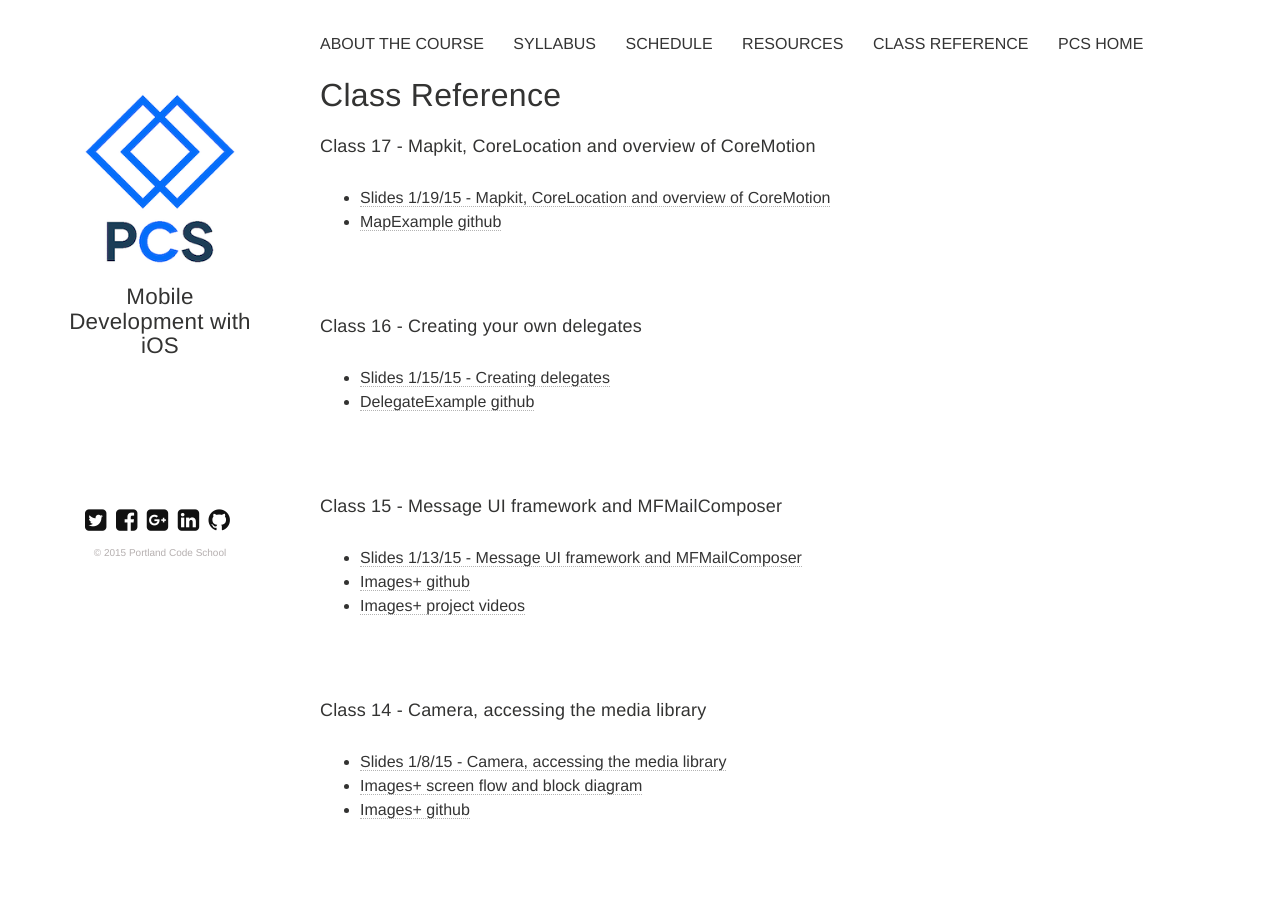
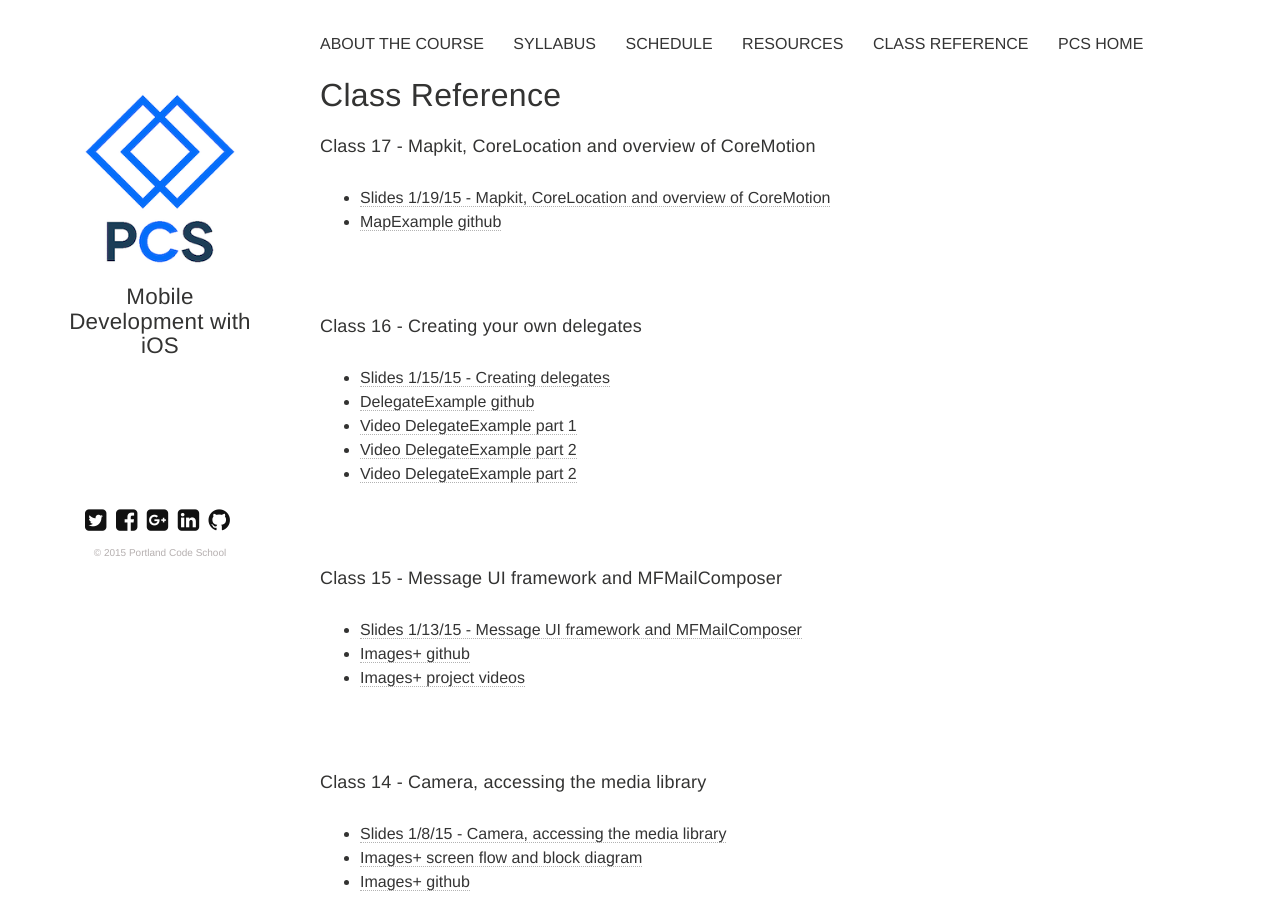
Before and after one commit to portlandcodeschool/ios, a Jekyll site: the page built from reference.md, in a window 1280 px wide and 900 px high. Built offline with Jekyll 4.4.1, drawn with Linux system fonts in a browser that asks for light colours; nearby versions of some CDN libraries.

Commit message:
Update reference.md

```diff
--- a/reference.md
+++ b/reference.md
@@ -12,6 +12,9 @@ tags: [reference]
 ####Class 16 - Creating your own delegates
 * [Slides 1/15/15 - Creating delegates](https://docs.google.com/presentation/d/12rtvvIFq3qePViyVErbZoxcy-Uvb5hED_tqCsYnQgL0/edit?usp=sharing)
 * [DelegateExample github](https://github.com/portlandcodeschool/DelegateExample_iOS)
+* [Video DelegateExample part 1](https://drive.google.com/file/d/0B1jxDrjd4WIaM0twamtiR2RlMFU/view?usp=sharing)
+* [Video DelegateExample part 2](https://drive.google.com/file/d/0B1jxDrjd4WIaM01IMjNnTXZrVk0/view?usp=sharing)
+* [Video DelegateExample part 2](https://drive.google.com/file/d/0B1jxDrjd4WIaNFlTUU9Eakd1ckU/view?usp=sharing)
 
 ####Class 15 - Message UI framework and MFMailComposer
 * [Slides 1/13/15 - Message UI framework and MFMailComposer](https://docs.google.com/presentation/d/1bRwV-naiuhZM6ANbhIN-DfggI-g6SICEtTIBkzJ2ta4/edit?usp=sharing)
```
